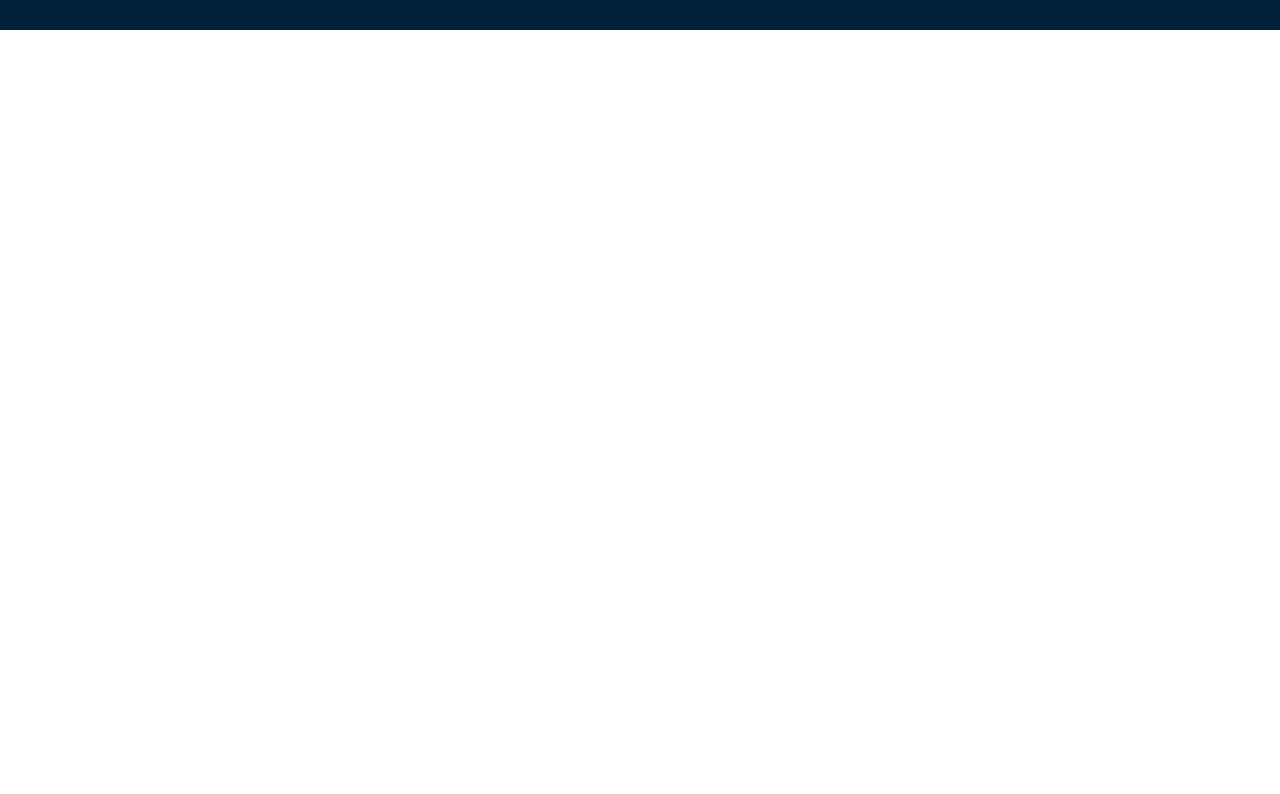
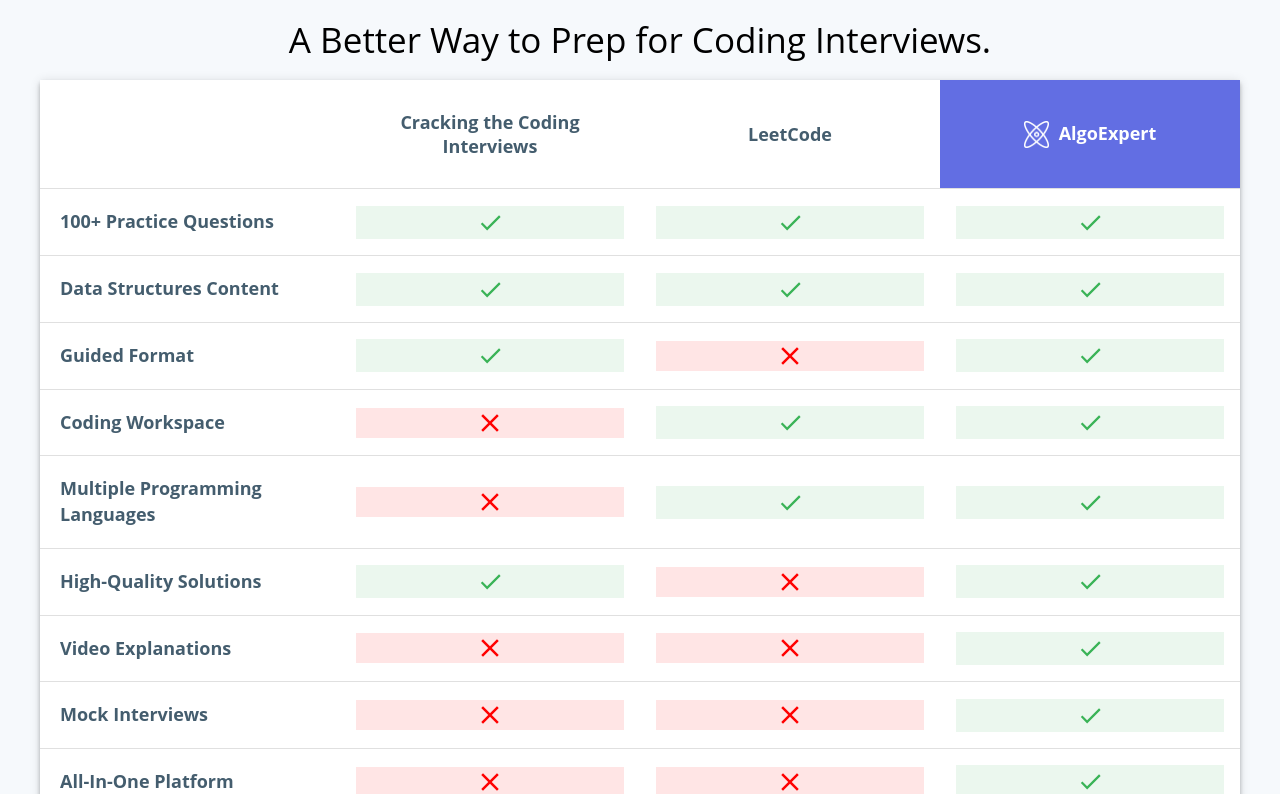
Before and after one commit to greenprotons/algo-expert-clone, a React (Vite) app: page / in a window 1280 px wide. Shown: the part 1726-2520 px from the top of the page. Before the commit the page ends 1756 px from the top, so only its background shows below. Built offline with nearby package versions, Linux system fonts and the light colour scheme.

Commit message:
Interview Table is Completed.

```diff
--- /dev/null
+++ b/src/components/CloseSign.tsx
@@ -0,0 +1,16 @@
+import React from 'react'
+import CloseIcon from '@mui/icons-material/Close';
+import {Box} from '@mui/material'
+const CloseSign = () => {
+  return (
+    <Box sx={{
+        backgroundColor: "rgba(255,0,0,.1)",
+        justifyContent: "center",
+        display: "flex"
+    }}>
+        <CloseIcon sx={{color:"red",fontSize:"30px"}}/>
+    </Box>
+  )
+}
+
+export default CloseSign
--- /dev/null
+++ b/src/components/InterviewTable.tsx
@@ -0,0 +1,93 @@
+import {Box,Typography,Paper} from '@mui/material'
+import Table from '@mui/material/Table';
+import TableBody from '@mui/material/TableBody';
+import TableCell from '@mui/material/TableCell';
+import TableContainer from '@mui/material/TableContainer';
+import TableHead from '@mui/material/TableHead';
+import TableRow from '@mui/material/TableRow';
+import AlgoExpertLogo from '../assets/logoAlgoExpert.png'
+
+import TickSign from './TickSign';
+import CloseSign from './CloseSign';
+
+const InterviewTable = () => {
+
+    function createData(
+        name: string,
+        codingInterviews: JSX.Element,
+        leetCode: JSX.Element,
+        algoExpert: JSX.Element,
+      ) {
+        return { name, codingInterviews, leetCode, algoExpert };
+      }
+
+      const rows = [
+        createData('100+ Practice Questions', <TickSign/>, <TickSign/>, <TickSign/>),
+        createData('Data Structures Content', <TickSign/>, <TickSign/>, <TickSign/>),
+        createData('Guided Format', <TickSign/>, <CloseSign/>, <TickSign/>),
+        createData('Coding Workspace', <CloseSign/>, <TickSign/>, <TickSign/>),
+        createData('Multiple Programming Languages', <CloseSign/>, <TickSign/>, <TickSign/>),
+        createData('High-Quality Solutions',<TickSign/>, <CloseSign/>, <TickSign/>),
+        createData('Video Explanations', <CloseSign/>, <CloseSign/>, <TickSign/>),
+        createData('Mock Interviews', <CloseSign/>, <CloseSign/>, <TickSign/>),
+        createData('All-In-One Platform', <CloseSign/>, <CloseSign/>, <TickSign/>),
+      ]
+
+    const styleLogo = {
+        marginRight:"10px",
+        width: "25px",
+        verticalAlign: "middle",
+    }
+
+    const heading= {
+        p: "20px",
+        textAlign: "left",
+        color: "#445d6e",
+        fontSize:"18px",
+        fontWeight:"bold"
+    }
+    const algoExpert ={
+        bgcolor:"#626ee3",
+        color:"#fff"
+    }
+    const headingNames = {
+        fontSize:"18px",fontWeight:"bold",p:"30px 20px",color:"#445d6e",width:"25%"
+    }
+
+  return (
+    <Box sx={{p:"100px 20px"}}>
+        <Box sx={{maxWidth:"1200px",m:"0 auto"}}>
+        <Typography variant="h3" sx={{textAlign:"center",fontSize:"35px",mb:"20px"}}>A Better Way to Prep for Coding Interviews.</Typography>
+            <TableContainer component={Paper} elevation={4} square>
+                <Table sx={{ minWidth: 650 }} aria-label="simple table">
+                    <TableHead >
+                    <TableRow>
+                        <TableCell></TableCell>
+                        <TableCell align="center"sx={{...headingNames}}>Cracking the Coding Interviews</TableCell>
+                        <TableCell align="center"sx={{...headingNames}}>LeetCode</TableCell>
+                        <TableCell align="center"sx={{...headingNames,...algoExpert}}><img style={styleLogo} src={AlgoExpertLogo} alt="Logo"/>AlgoExpert</TableCell>
+                    </TableRow>
+                    </TableHead>
+                    <TableBody>
+                    {rows.map((row) => (
+                        <TableRow
+                        key={row.name}
+                        sx={{ '&:last-child td, &:last-child th': { border: 0 } }}
+                        >
+                        <TableCell component="th" scope="row" sx={{...heading}}>
+                            {row.name}
+                        </TableCell>
+                        <TableCell align="center">{row.codingInterviews}</TableCell>
+                        <TableCell align="center">{row.leetCode}</TableCell>
+                        <TableCell align="center">{row.algoExpert}</TableCell>
+                        </TableRow>
+                    ))}
+                    </TableBody>
+                </Table>
+            </TableContainer>
+        </Box>
+    </Box>
+  )
+}
+
+export default InterviewTable
--- /dev/null
+++ b/src/components/TickSign.tsx
@@ -0,0 +1,18 @@
+import React from 'react'
+import {Box} from '@mui/material'
+import DoneIcon from '@mui/icons-material/Done';
+
+const TickSign = () => {
+  return (
+    <Box sx={{
+        backgroundColor: "rgba(58,179,87,.1)",
+        p: "3px",
+        justifyContent: "center",
+        display: "flex"
+    }}>
+        <DoneIcon sx={{color:"#3ab357",fontSize:"27px"}}/>
+    </Box>
+  )
+}
+
+export default TickSign
--- a/src/index.css
+++ b/src/index.css
@@ -1,5 +1,6 @@
 body{
   margin: 0;
+  background-color: #f6f9fc;
 }
 /* :root {
   font-family: Inter, Avenir, Helvetica, Arial, sans-serif;
--- a/src/pages/AlgoExpert.tsx
+++ b/src/pages/AlgoExpert.tsx
@@ -2,6 +2,7 @@
 import AllAlgoSteps from '../components/AlgoExpertSteps/AllAlgoSteps'
 import Footer from '../components/Footer'
 import Hero from '../components/Hero/Hero'
+import InterviewTable from '../components/InterviewTable'
 import MainNavigation from '../components/MainNavigation'
 
 const AlgoExpert = () => {
@@ -10,6 +11,7 @@
         <MainNavigation />
         <Hero/>
         <AllAlgoSteps/>
+        <InterviewTable/>
         <Footer/>
     </>
   )
```
